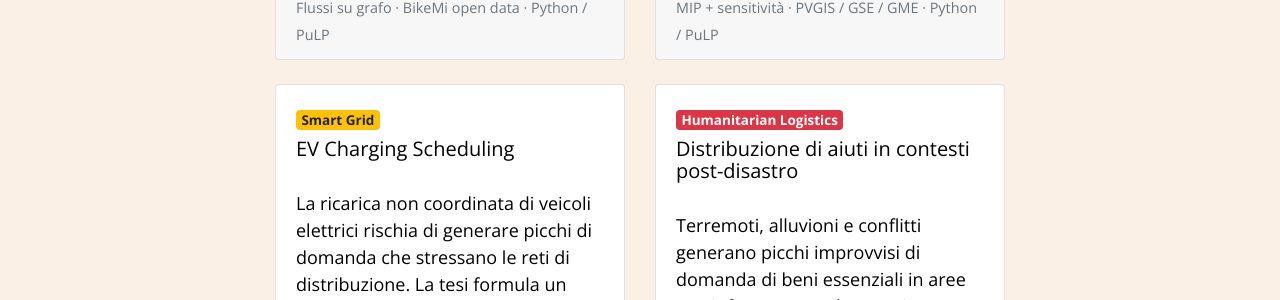
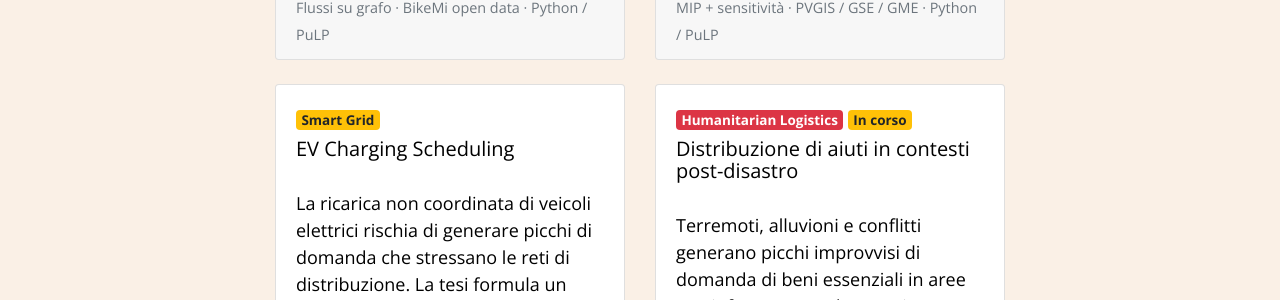
Before and after one commit to GOL-UniFI/GOL-UniFI.github.io, a Jekyll site: the page built from pages/theses/mansueto_proposals.md, in a window 1280 px wide and 900 px high, scrolled down 1357 px. Shown: the part 149-449 px from the top of the window. Built offline with Jekyll 4.4.1, drawn with Linux system fonts in a browser that asks for light colours; nearby versions of some CDN libraries.

Commit message:
Tesi in corso

```diff
--- a/pages/theses/mansueto_proposals.md
+++ b/pages/theses/mansueto_proposals.md
@@ -90,6 +90,7 @@ permalink: /pages/theses/mansueto_proposals/
     <div class="card h-100">
       <div class="card-body">
         <span class="badge badge-danger mb-2">Humanitarian Logistics</span>
+        <span class="badge badge-warning mb-2">In corso</span>
         <h5 class="card-title">Distribuzione di aiuti in contesti post-disastro</h5>
         <p class="card-text">Terremoti, alluvioni e conflitti generano picchi improvvisi di domanda di beni essenziali in aree con infrastrutture danneggiate. La tesi esamina la letteratura sulla logistica umanitaria, formula un modello MIP che minimizza il costo di distribuzione soggetto a vincoli di copertura minima della domanda, e lo applica a un caso ispirato a un'emergenza recente usando dati OCHA/WFP.</p>
       </div>
```
